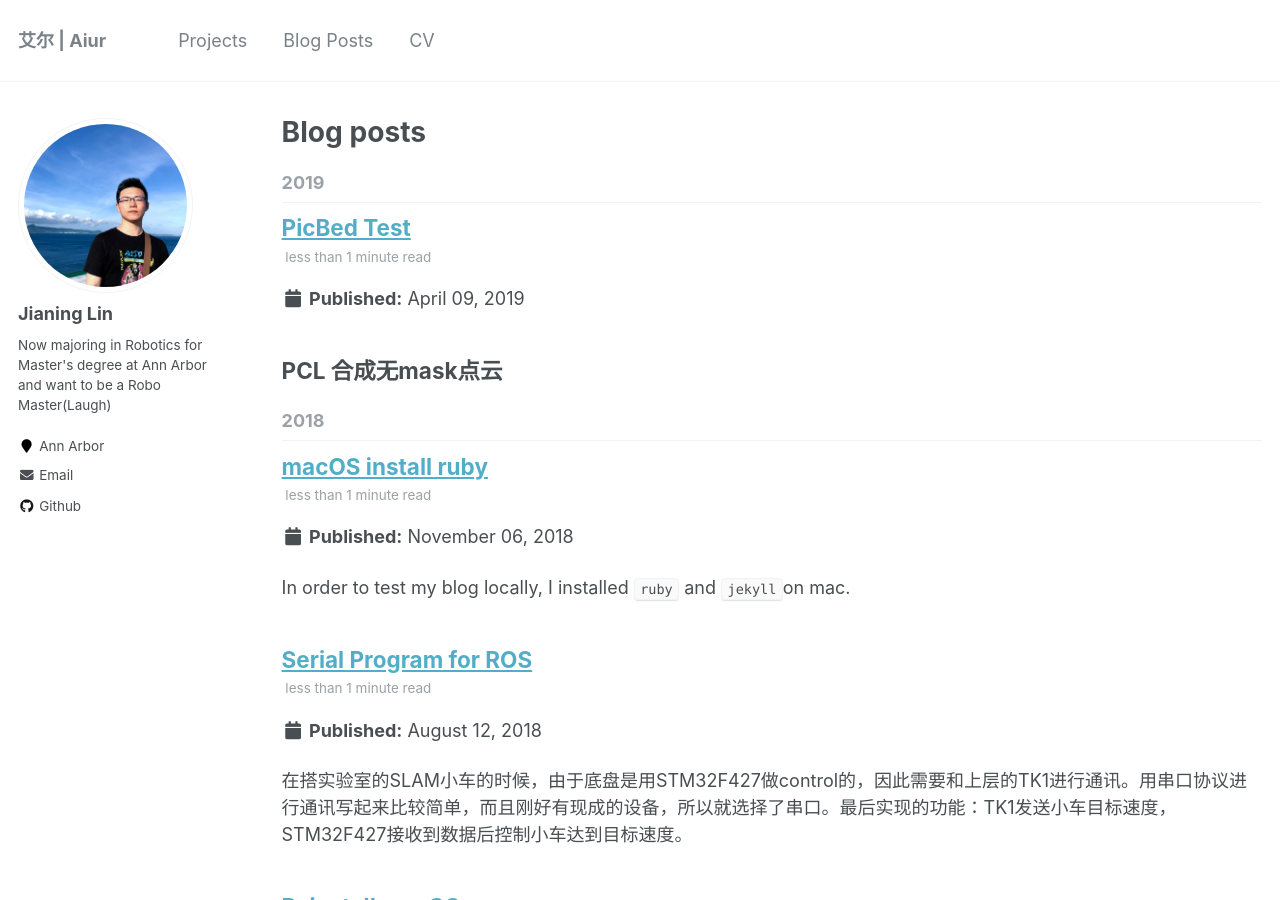
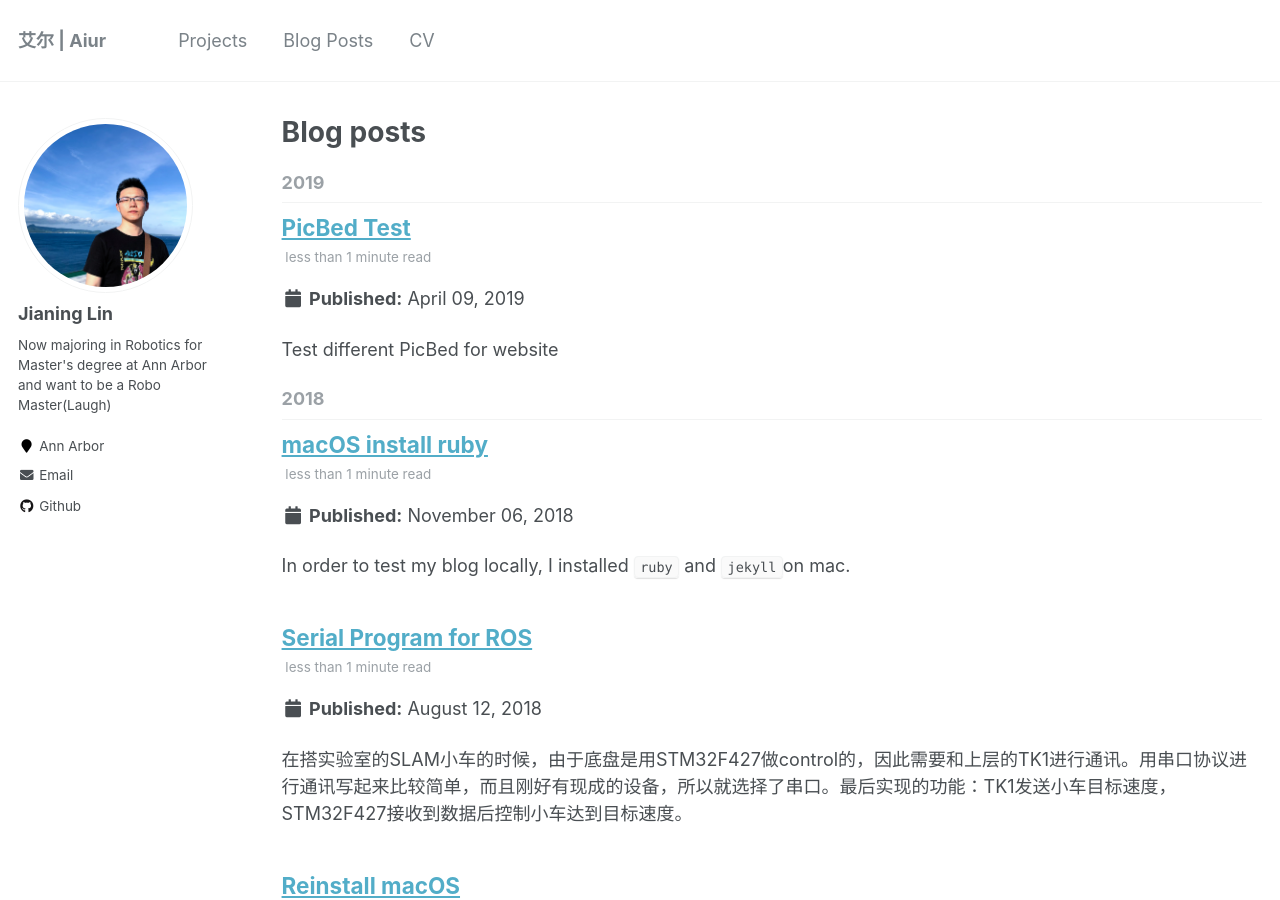
Before and after one commit to undefinedzero/undefinedzero.github.io, a Jekyll site: the page built from _pages/year-archive.html, in a window 1280 px wide and 900 px high. Built offline with Jekyll 4.4.1, drawn with Linux system fonts in a browser that asks for light colours.

Commit message:
Update 2019-4-9-PicBed-Test.markdown

```diff
--- a/_posts/2019-4-9-PicBed-Test.markdown
+++ b/_posts/2019-4-9-PicBed-Test.markdown
@@ -8,7 +8,7 @@ tags:
     - Blog
 ---
 
-## PCL 合成无mask点云
+Test different PicBed for website
 
 - i.loli图床（基于网站）[SM.MS](https://sm.ms/ "SM.MS")
   ![Screenshot from 2019-03-09 17-44-14](https://i.loli.net/2019/04/09/5cac43e59ad87.png)
```
